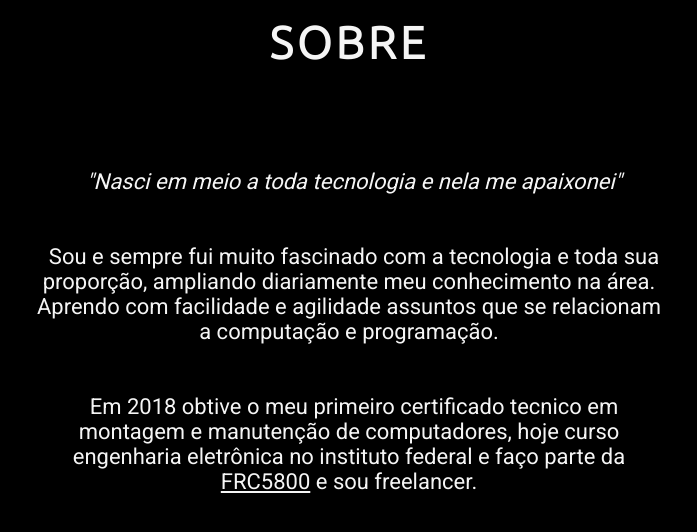
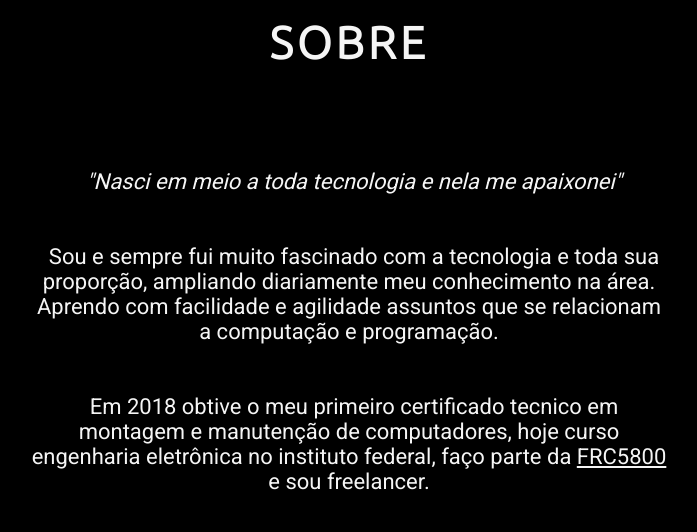
Before and after one commit to Lusquaa1/autoportifolio, a website: page index.html in a window 1280 px wide. Shown: the part 1002-1534 px from the top of the page, without its empty margins (291-988 px from the left). Drawn offline with nearby package versions, Linux system fonts and the light colour scheme; a web font is replaced by a local one.

Commit message:
Update index.html

```diff
--- a/index.html
+++ b/index.html
@@ -86,7 +86,7 @@
 						Em 2018 obtive o meu primeiro certificado
 						tecnico em montagem e manutenção de
 						computadores, hoje curso engenharia eletrônica
-						no instituto federal e faço parte da
+						no instituto federal, faço parte da
 						<a href="https://frc5800.com/">FRC5800</a> e
 						sou freelancer.
 					</p>
```
